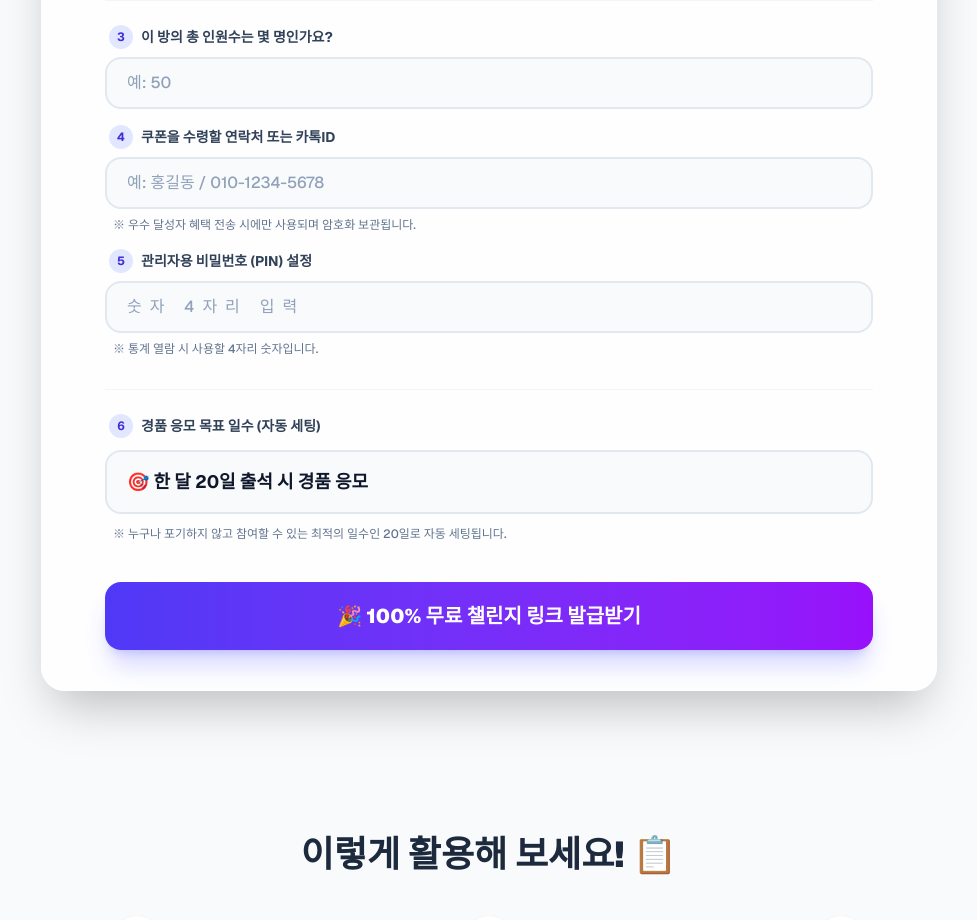
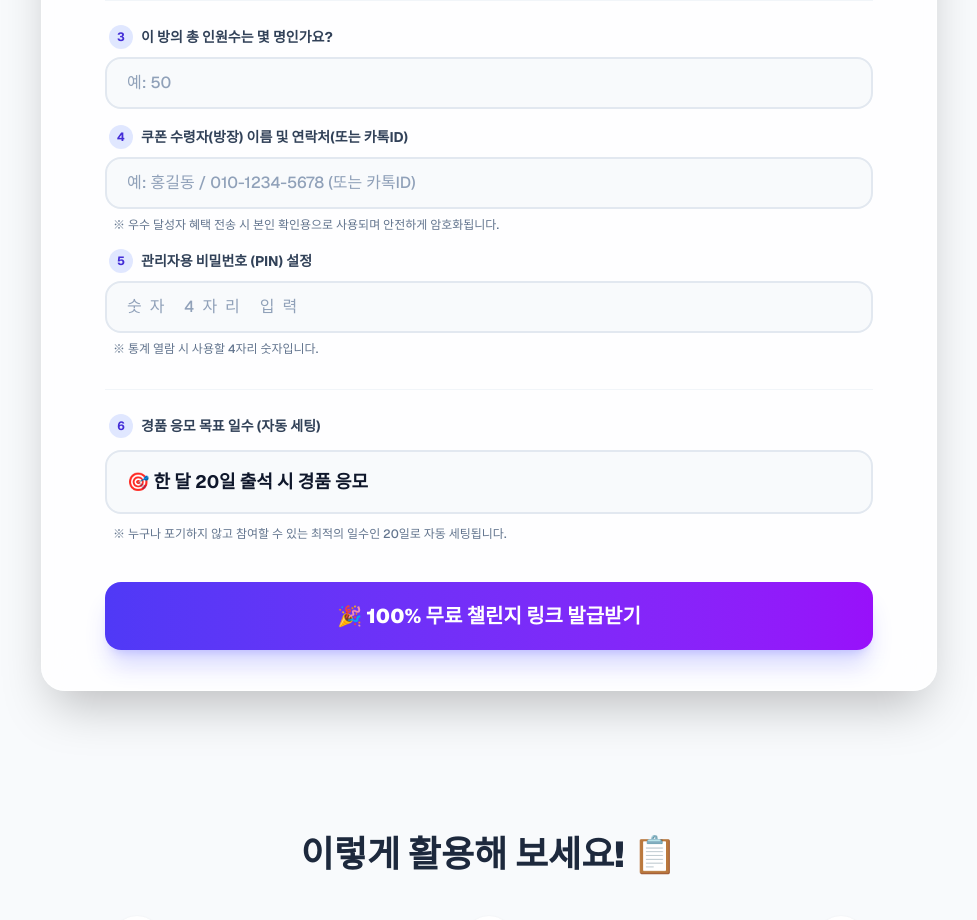
Before and after one commit to timbach9741-wq/band-checkin, a Next.js app: page / in a window 1280 px wide. Shown: the part 940-1860 px from the top of the page, without its empty margins (151-1128 px from the left). Built offline with nearby package versions, Linux system fonts and the light colour scheme.

Commit message:
update-contact-info-label

```diff
--- a/src/app/page.tsx
+++ b/src/app/page.tsx
@@ -220,16 +220,16 @@ export default function Home() {
                 <div className="space-y-2">
                   <label className="text-sm font-bold text-slate-700 ml-1 flex items-center gap-2">
                     <span className="bg-indigo-100 text-indigo-700 w-6 h-6 rounded-full flex items-center justify-center text-xs">4</span>
-                    쿠폰을 수령할 연락처 또는 카톡ID
+                    쿠폰 수령자(방장) 이름 및 연락처(또는 카톡ID)
                   </label>
                   <input
                     type="text"
                     value={contactInfo}
                     onChange={(e) => setContactInfo(e.target.value)}
-                    placeholder="예: 홍길동 / 010-1234-5678"
+                    placeholder="예: 홍길동 / 010-1234-5678 (또는 카톡ID)"
                     className="w-full bg-slate-50 border-2 border-slate-200 rounded-2xl px-5 py-3 text-slate-900 focus:outline-none focus:border-indigo-500 focus:bg-white transition-all font-medium placeholder-slate-400"
                   />
-                  <p className="text-xs text-slate-500 ml-2 font-medium">※ 우수 달성자 혜택 전송 시에만 사용되며 암호화 보관됩니다.</p>
+                  <p className="text-xs text-slate-500 ml-2 font-medium">※ 우수 달성자 혜택 전송 시 본인 확인용으로 사용되며 안전하게 암호화됩니다.</p>
                 </div>
 
                 {/* PIN 번호 */}
```
